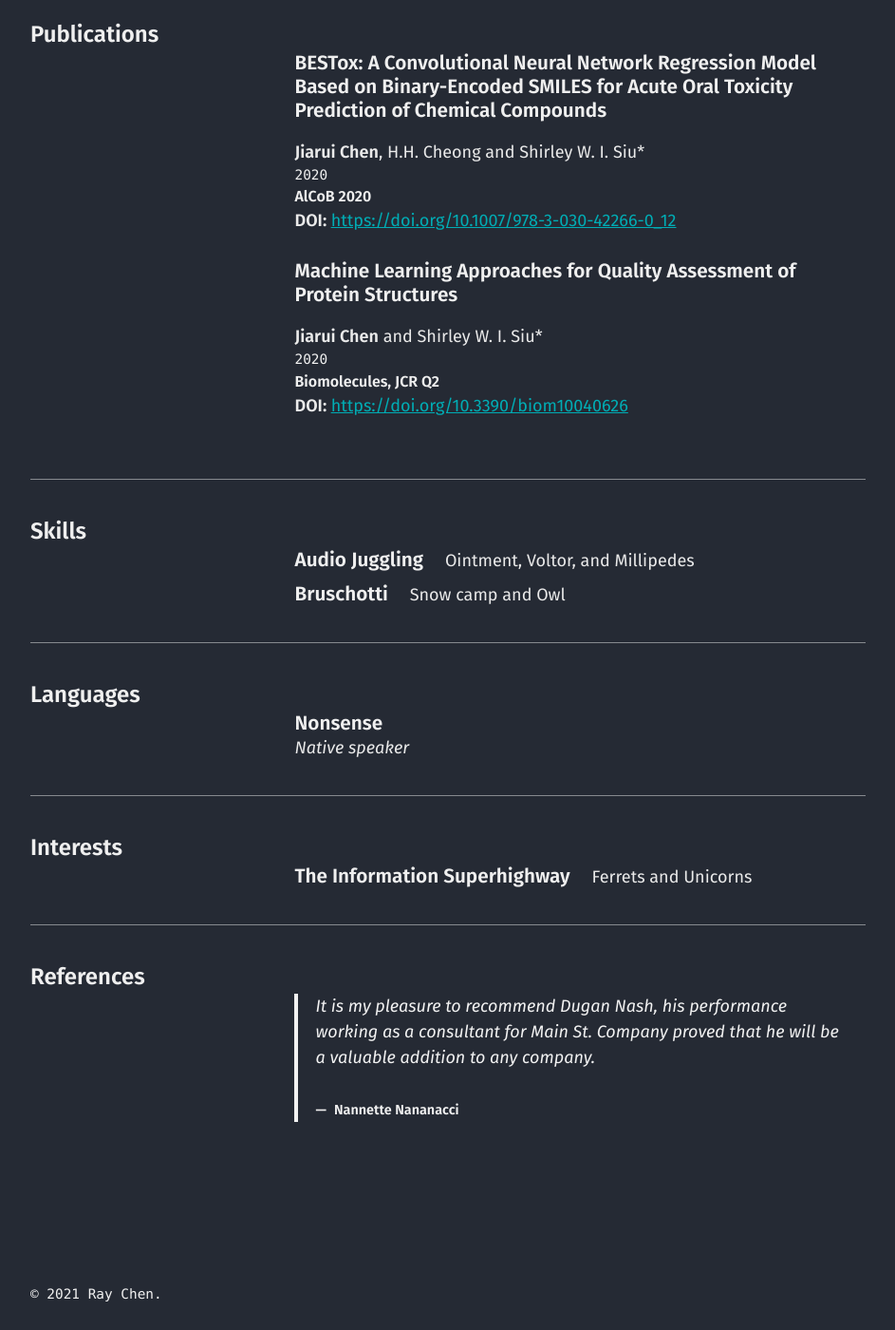
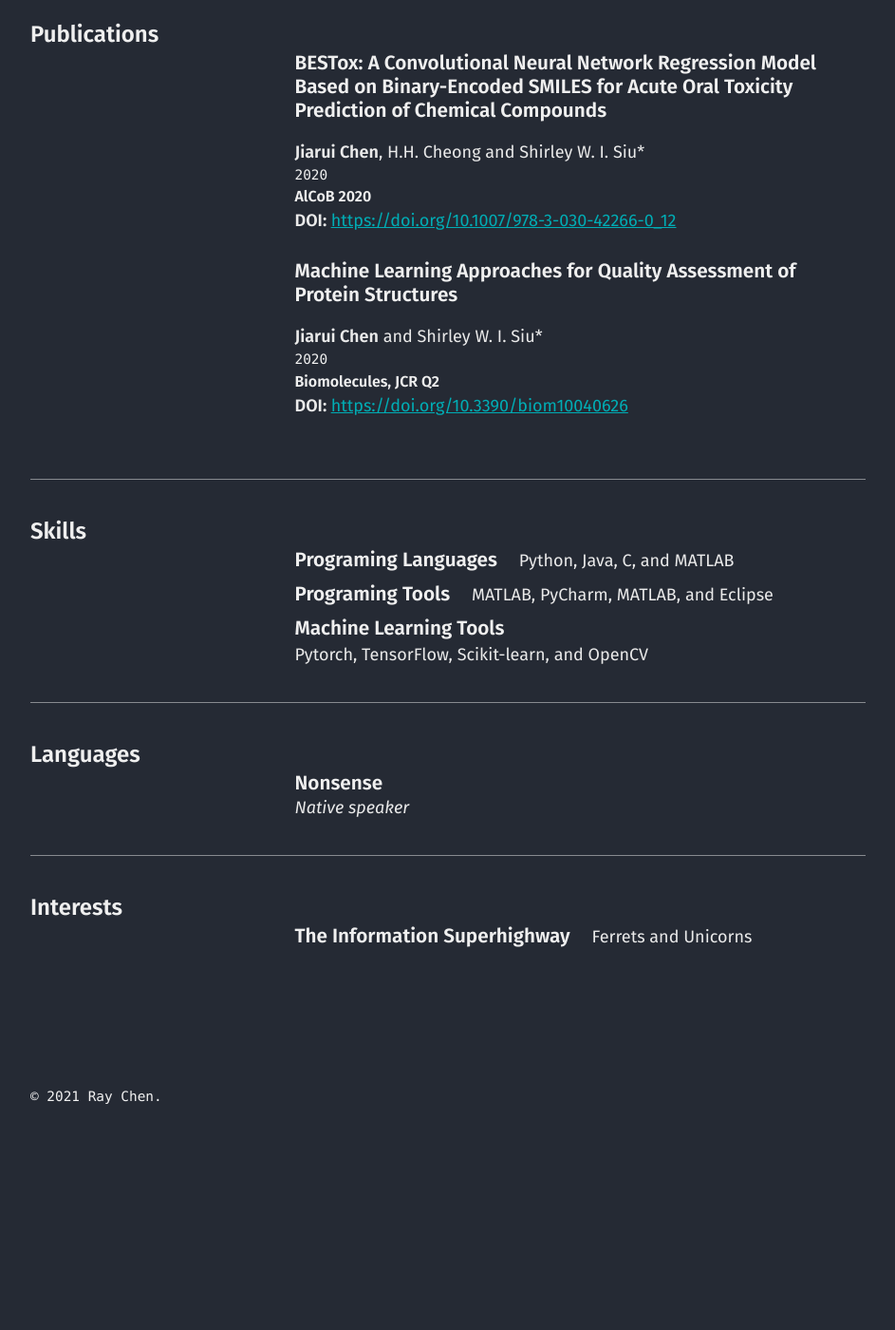
Before and after one commit to chen709847237/chen709847237, a Jekyll site: the page built from cv.md, in a window 1280 px wide and 1400 px high, scrolled down 2260 px. Shown: the whole window at 95% size, without its empty margins (40-983 px from the left). Built offline with Jekyll 4.4.1, drawn with Linux system fonts in a browser that asks for light colours; after the commit the page ends 3452 px from its top, so only the background shows below that.

Commit message:
Update cv.json

```diff
--- a/_data/cv.json
+++ b/_data/cv.json
@@ -109,20 +109,28 @@
   ],
   "skills": [
     {
-      "name": "Audio Juggling",
-      "level": "Master",
+      "name": "Programing Languages",
       "keywords": [
-        "Ointment",
-        "Voltor",
-        "Millipedes"
+        "Python",
+        "Java",
+        "C",
+        "MATLAB"
       ]
     },
     {
-      "name": "Bruschotti",
-      "level": "Satisfactory",
+      "name": "Programing Tools",
       "keywords": [
-        "Snow camp",
-        "Owl"
+        "MATLAB",
+        "PyCharm",
+        "MATLAB", "Eclipse"
+      ]
+    },
+    {
+      "name": "Machine Learning Tools",
+      "keywords": [
+        "Pytorch",
+        "TensorFlow",
+        "Scikit-learn", "OpenCV"
       ]
     }
   ],
@@ -140,11 +148,5 @@
         "Unicorns"
       ]
     }
-  ],
-  "references": [
-    {
-      "name": " Nannette Nananacci",
-      "reference": "It is my pleasure to recommend Dugan Nash, his performance working as a consultant for Main St. Company proved that he will be a valuable addition to any company."
-    }
   ]
 }
```
